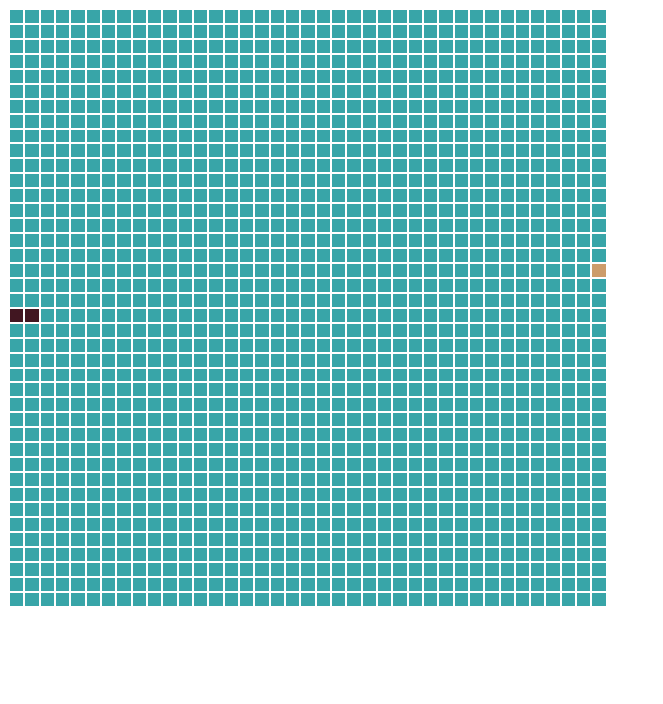
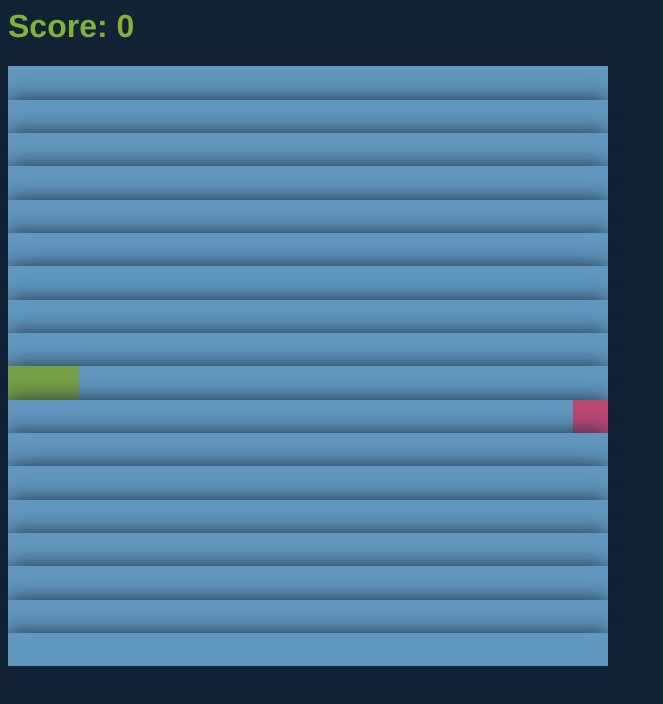
Before and after one commit to ilyakava/snake, a plain HTML site: page index.html in a window 1280 px wide. Shown: the whole page, without its empty margins (0-663 px from the left). Drawn offline with Linux system fonts and the light colour scheme.

Commit message:
Add scorekeeping

```diff
--- a/appUI.js
+++ b/appUI.js
@@ -2,8 +2,8 @@
 var US = _;
 
 $(document).ready(function() {
-  var xBoard = 40;
-  var yBoard = 40;
+  var xBoard = 18;
+  var yBoard = 18;
   var speed = 100;
 
   var game = new Game(xBoard, yBoard);
@@ -43,6 +43,10 @@ $(document).ready(function() {
     game.turn("right");
   };
 
+  var updateScore = function() {
+    $('.score').html('Score: ' + game.score);
+  }
+
   $('html').keydown(function (e) {
     if (e.keyCode == 37) {
       left();
@@ -56,9 +60,10 @@ $(document).ready(function() {
     addSnake();
     addApple();
     game.step();
+    updateScore();
     if (game.over()) {
-      clearInterval(interval);
-      // game = new Game(xBoard, yBoard);
+      // clearInterval(interval);
+      game = new Game(xBoard, yBoard);
     }
   };
 
--- a/game.js
+++ b/game.js
@@ -5,11 +5,12 @@ var Game = function (xBoard, yBoard) {
   this.board = new Block(xBoard, yBoard);
   var center = { x:(this.board.x / 2), y:(this.board.y / 2) };
   this.snake = Snake.spawn(center.x, center.y);
+  this.score = 0;
   var that = this;
 
   this.apple = new Block(
-    Math.floor((Math.random() * that.board.x)),
-    Math.floor((Math.random() * that.board.y))
+    Math.floor(Math.random() * that.board.x),
+    Math.floor(Math.random() * that.board.y)
   );
 };
 
@@ -40,6 +41,8 @@ Game.prototype.checkGrowth = function() {
 
   if ((head.x === apple.x) && (head.y === apple.y)) {
     this.snake.grow();
+    this.score += 10;
+
     this.apple = new Block(
       Math.floor((Math.random() * that.board.x)),
       Math.floor((Math.random() * that.board.y))
--- a/index.html
+++ b/index.html
@@ -8,7 +8,8 @@
   <script src="game.js"></script>
   <script src="appUI.js"></script>
 </head>
-<body>
+<body class="bg">
+	<h1 class="score">Score: </h1>
 <table>
 </table>
 </body>
--- a/stylesheet.css
+++ b/stylesheet.css
@@ -1,17 +1,37 @@
-.empty{
-	background-color:#38A5A8;
+.bg {
+	background-color: #122336;
+}
+
+.score {
+	color: #85B03B;
+	font-family: "helvetica", "sans-serif";
+}
+
+
+.empty {
+	background-color: #6AA4CD;
+	-webkit-box-shadow: 0 0 22px #122336;
+	opacity: 0.9;
+	/*background-color: #749a02; -webkit-box-shadow: 0 0 9px #333;*/
 }
 
 .full{
-	background-color:#411621;
+	background-color:#85B03B;
+	opacity: 0.9;
 }
 
 table{
 	width:600px;
 	height:600px;
-	/*border-collapse:collapse;*/
+	border-collapse:collapse;
 }
 
 .apple{
-	background-color:#CD9C6A;
+	background-color:#DA4473;
 }
+
+/*@-webkit-keyframes greenPulse {
+from { background-color: #749a02; -webkit-box-shadow: 0 0 9px #333; }
+50% { background-color: #91bd09; -webkit-box-shadow: 0 0 18px #91bd09; }
+to { background-color: #749a02; -webkit-box-shadow: 0 0 9px #333; }
+}*/
```
Also changed, not shown: 1 other file.
